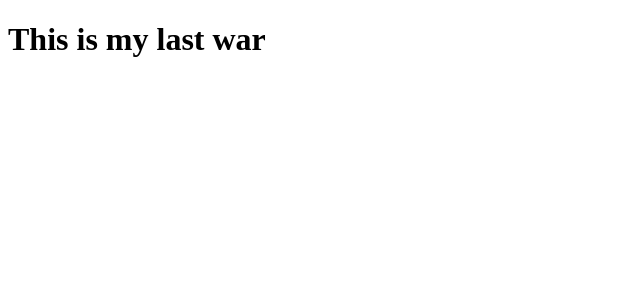
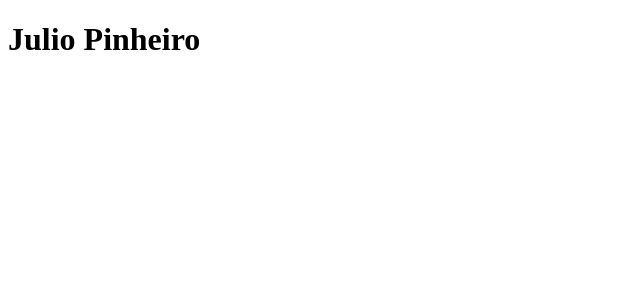
Before and after one commit to juliorenanp/clone-tab-news, a Next.js app: page / in a window 1280 px wide. Shown: the top 300 px of the page, without its empty margins (0-640 px from the left). Built offline with nearby package versions, Linux system fonts and the light colour scheme.

Commit message:
changed the message

```diff
--- a/pages/index.js
+++ b/pages/index.js
@@ -1,5 +1,5 @@
 function Home() {
-  return <h1> This is my last war </h1>;
+  return <h1> Julio Pinheiro</h1>;
 }
 
 export default Home;
```
